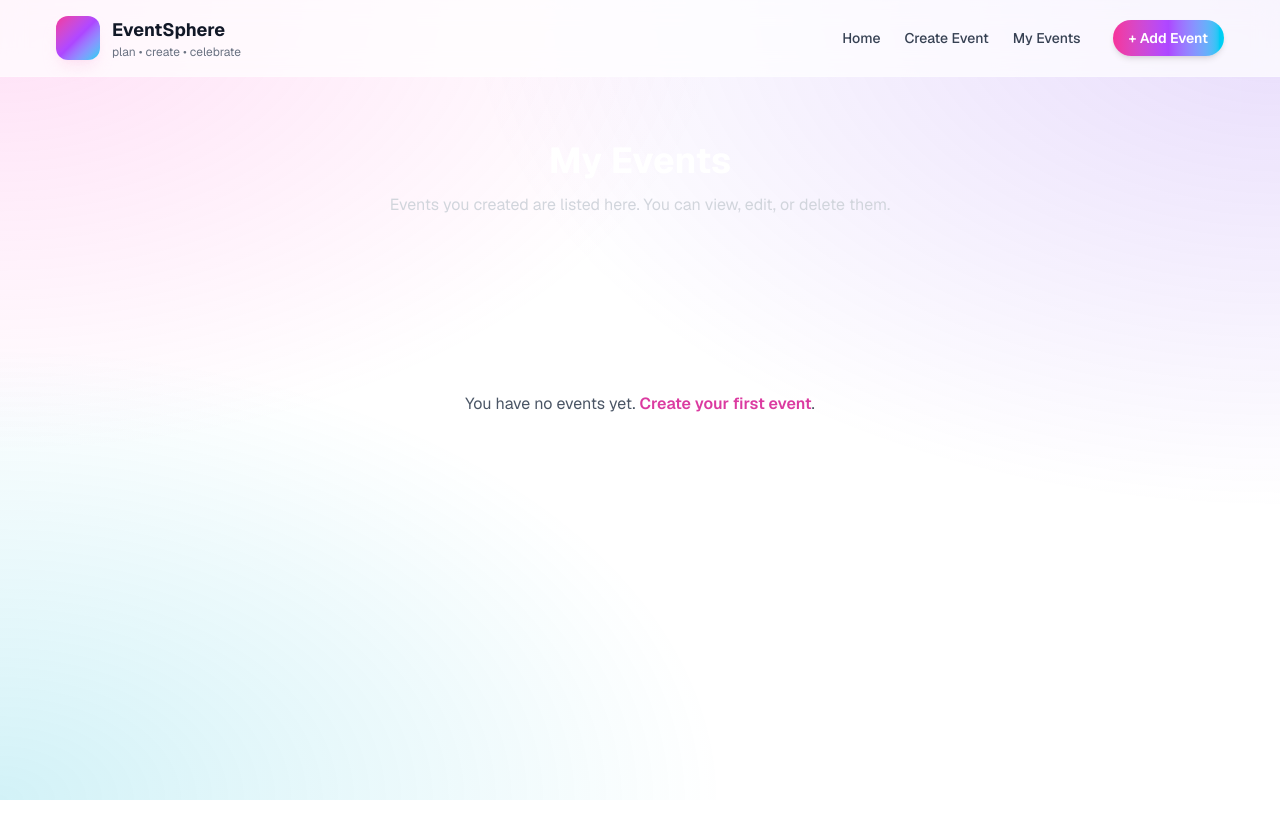
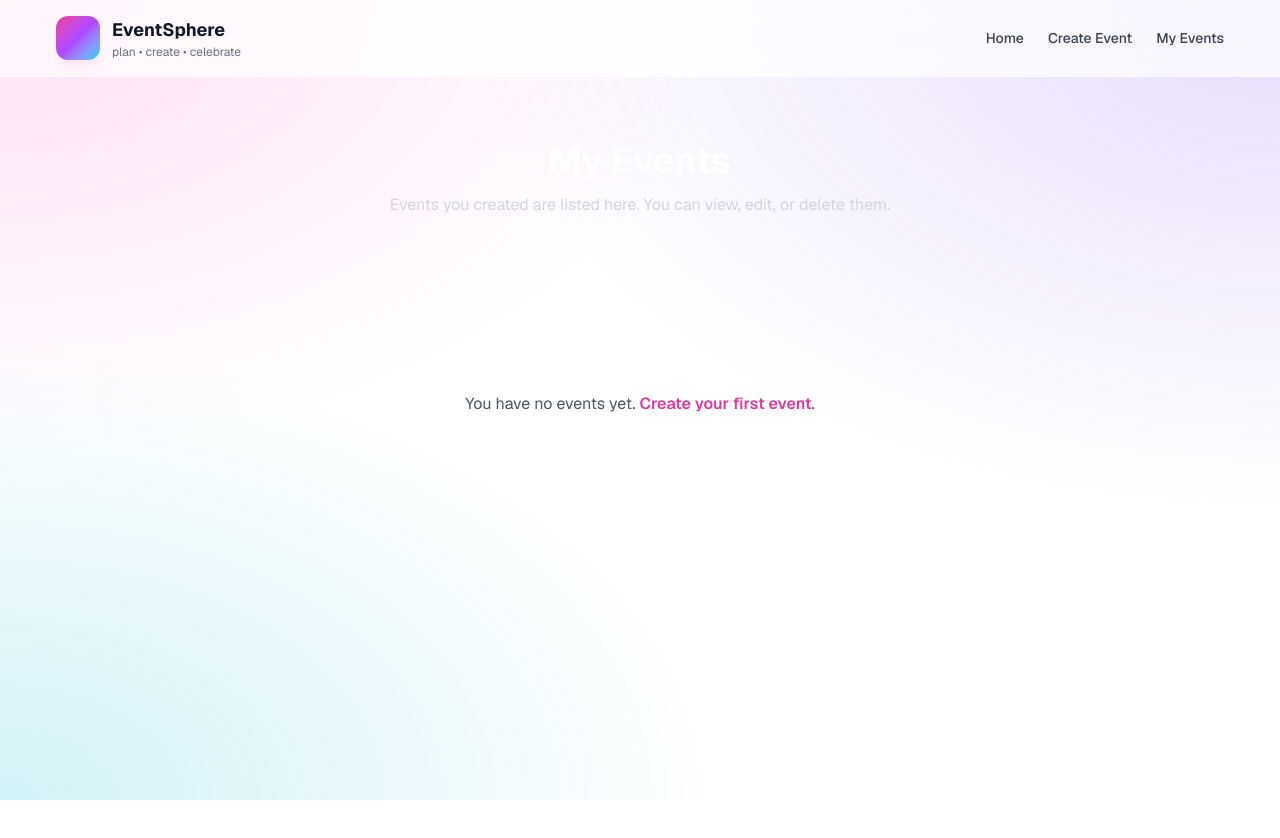
Before and after one commit to rajeshbd99/Event_management, a Next.js app: page /my-events in a window 1280 px wide. Shown: the top 838 px of the page. Built offline with nearby package versions, Linux system fonts and the light colour scheme.

Commit message:
refactor: Update README for clarity and enhance header title for consistency

```diff
--- a/src/app/my-events/page.tsx
+++ b/src/app/my-events/page.tsx
@@ -2,7 +2,7 @@ import React from "react";
 import MyEventsList from "../../components/MyEventsList";
 
 export const metadata = {
-  title: "My Events - Event Management",
+  title: "My Events - EventSphere",
 };
 
 export default function MyEventsPage() {
--- a/src/components/Header.tsx
+++ b/src/components/Header.tsx
@@ -41,13 +41,6 @@ export default function Header() {
               <span className="absolute left-0 bottom-[-4px] h-[2px] w-0 bg-gradient-to-r from-pink-500 to-cyan-400 transition-all duration-300 group-hover:w-full" />
             </Link>
           ))}
-
-          <Link
-            href="/create"
-            className="ml-2 inline-flex items-center rounded-full bg-gradient-to-r from-pink-500 via-purple-500 to-cyan-400 px-4 py-2 text-sm font-semibold text-white shadow-md transition hover:opacity-90"
-          >
-            + Add Event
-          </Link>
         </nav>
 
         {/* Mobile Toggle */}
```
Also changed, not shown: 1 other file (tests, documents, lock files or other folders).
